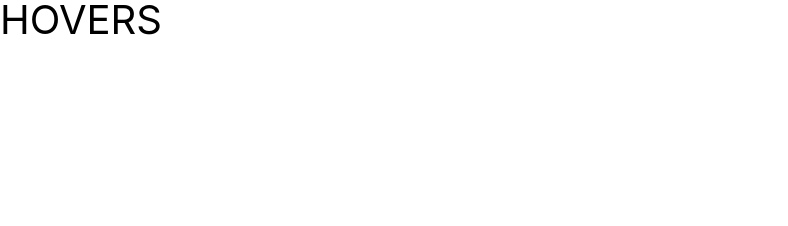
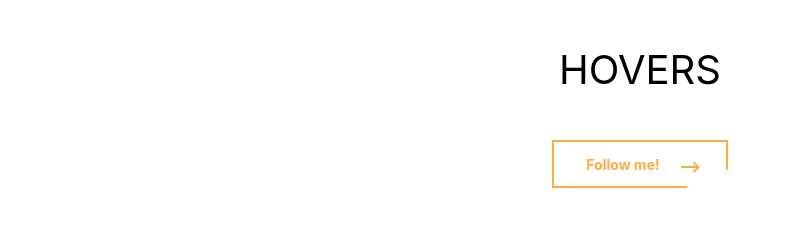
Before and after one commit to brizism/CSS_Snippets, a website: page index.html in a window 1280 px wide. Shown: the whole page, without its empty margins (0-788 px from the left). Drawn offline with Linux system fonts and the light colour scheme.

Commit message:
⭕️ missing-corner-button_hover

```diff
--- a/index.html
+++ b/index.html
@@ -8,6 +8,12 @@
   <title>CSS Snippets</title>
 </head>
 <body>
-  <h1>HOVERS</h1>
+  <main>
+    <h1>HOVERS</h1>
+    <a  class="missing-corner" href="#">
+      Follow me!
+      <span class="missing-corner__right-arrow"></span>
+    </a>
+  </main>
 </body>
 </html>
--- a/scss/base/_base.scss
+++ b/scss/base/_base.scss
@@ -17,10 +17,17 @@ html {
   font-family: -apple-system, BlinkMacSystemFont, "Segoe UI", Roboto, Helvetica, Arial, sans-serif, "Apple Color Emoji", "Segoe UI Emoji", "Segoe UI Symbol";
 }
 
+main {
+  width: 90%;
+  margin: 0 auto;
+  text-align: center;
+}
+
 a {
   text-decoration: none;
 }
 
 h1 {
   font-size: 40px;
+  margin: 50px 0;
 }
--- a/scss/components/hovers/_hovers.scss
+++ b/scss/components/hovers/_hovers.scss
@@ -0,0 +1,122 @@
+// COLORS
+$yellow: #ffab40;
+
+
+
+
+
+
+
+
+// HOVER - Missing Corner
+
+// Mixins
+@mixin corner-lines {
+  background: $yellow;
+  display: block;
+  position: absolute;
+  transition: transform 250ms 250ms;
+}
+
+@mixin corner-lines-hover {
+  transform: none;
+  transition-delay: 0s;
+}
+
+.missing-corner {
+  background: $yellow;
+  -webkit-appearance: none;
+  -moz-appearance: none;
+  appearance: none;
+  background: none;
+  border: 2px solid transparent;
+  border-bottom: none;
+  border-right: none;
+  border-color: $yellow;
+  color: $yellow;
+  cursor: pointer;
+  display: inline-block;
+  font-size: 14px;
+  font-weight: 700;
+  padding: 16px 68px 16px 32px;
+  position: relative;
+  transition: background 250ms, color 250ms;
+
+  &::before{
+    content: '';
+    @include corner-lines;
+    bottom: 0;
+    height: 2px;
+    left: 0;
+    -ms-transform: scaleX(0.77);
+    transform: scaleX(0.77);
+    -ms-transform-origin: 0 1px;
+    transform-origin: 0 1px;
+    width: 100%;
+  }
+
+  &::after {
+    content: '';
+    @include corner-lines;
+    height: 100%;
+    right: 0;
+    top: 0;
+    -ms-transform: scaleY(0.6);
+    transform: scaleY(0.6);
+    -ms-transform-origin: 1px 0;
+    transform-origin: 1px 0;
+    width: 2px;
+  }
+
+  &:hover {
+    background: $yellow;
+    color: white;
+    transition-delay: 250ms;
+
+    &::before,
+    &::after {
+      @include corner-lines-hover;
+    }
+  }
+
+  &__right-arrow {
+    position: absolute;
+    top: 16px;
+    right: 18px;
+    transform: rotate(-90deg) translatez(0);
+    display: inline-block;
+    height: 18px;
+    left: auto;
+    vertical-align: middle;
+    color: inherit;
+    outline: none;
+    width: 40px;
+
+    &::before {
+      content: '';
+      background: currentColor;
+      bottom: 0;
+      display: block;
+      height: 100%;
+      left: 19px;
+      position: absolute;
+      transform-origin: 50% 100%;
+      width: 2px;
+    }
+
+    &::after {
+      content: '';
+      bottom: 2px;
+      height: 8px;
+      left: 13px;
+      width: 8px;
+      border-bottom: solid 2px currentColor;
+      border-right: solid 2px currentColor;
+      display: block;
+      position: absolute;
+      transform: rotate(45deg) translatez(0);
+      -ms-transform-origin: 50% 100%;
+      transform-origin: 50% 100%;
+    }
+  }
+}
```
Also changed, not shown: css/styles.css, 3 other files.
